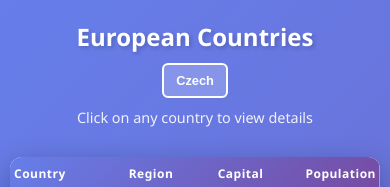
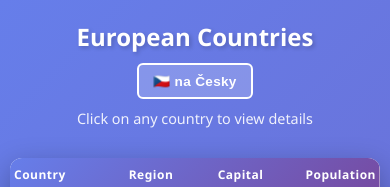
Before and after one commit to Bigblue007/european-countries-app, a plain HTML site: page index.html in a window 390 px wide. Shown: the top 187 px of the page. Drawn offline with Linux system fonts and the light colour scheme.

Commit message:
Update language button with flags and bilingual text (na Česky / In English)

```diff
--- a/i18n.js
+++ b/i18n.js
@@ -21,7 +21,7 @@ const i18n = {
       yes: "Yes",
       no: "No"
     },
-    languageSwitch: "Czech"
+    languageSwitch: "🇨🇿 na Česky"
   },
   cs: {
     title: "Evropské země",
@@ -45,6 +45,6 @@ const i18n = {
       yes: "Ano",
       no: "Ne"
     },
-    languageSwitch: "English"
+    languageSwitch: "🇬🇧 In English"
   }
 };
--- a/styles.css
+++ b/styles.css
@@ -42,18 +42,23 @@ header h1 {
     background-color: rgba(255, 255, 255, 0.2);
     color: white;
     border: 2px solid white;
-    padding: 10px 16px;
+    padding: 10px 18px;
     border-radius: 6px;
     cursor: pointer;
-    font-size: 0.9rem;
+    font-size: 0.95rem;
     font-weight: 600;
     transition: all 0.3s ease;
     white-space: nowrap;
+    display: flex;
+    align-items: center;
+    gap: 8px;
+    letter-spacing: 0.3px;
 }
 
 .language-btn:hover {
     background-color: rgba(255, 255, 255, 0.3);
     transform: scale(1.05);
+    box-shadow: 0 4px 12px rgba(0, 0, 0, 0.2);
 }
 
 header .subtitle {
@@ -287,8 +292,9 @@ header .subtitle {
 
     .language-btn {
         align-self: center;
-        padding: 8px 12px;
-        font-size: 0.8rem;
+        padding: 8px 14px;
+        font-size: 0.85rem;
+        gap: 6px;
     }
 
     .countries-table {
```
